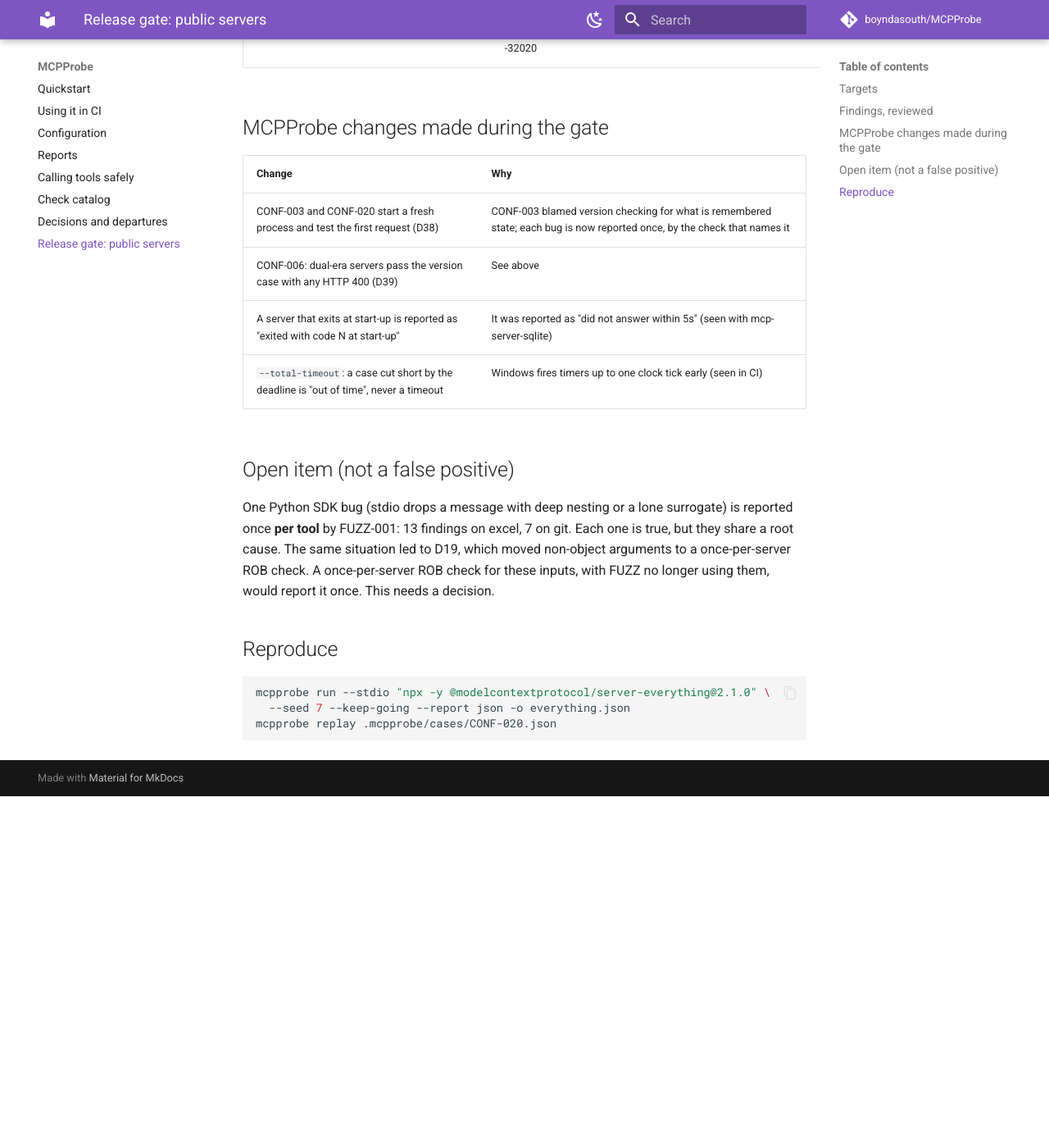
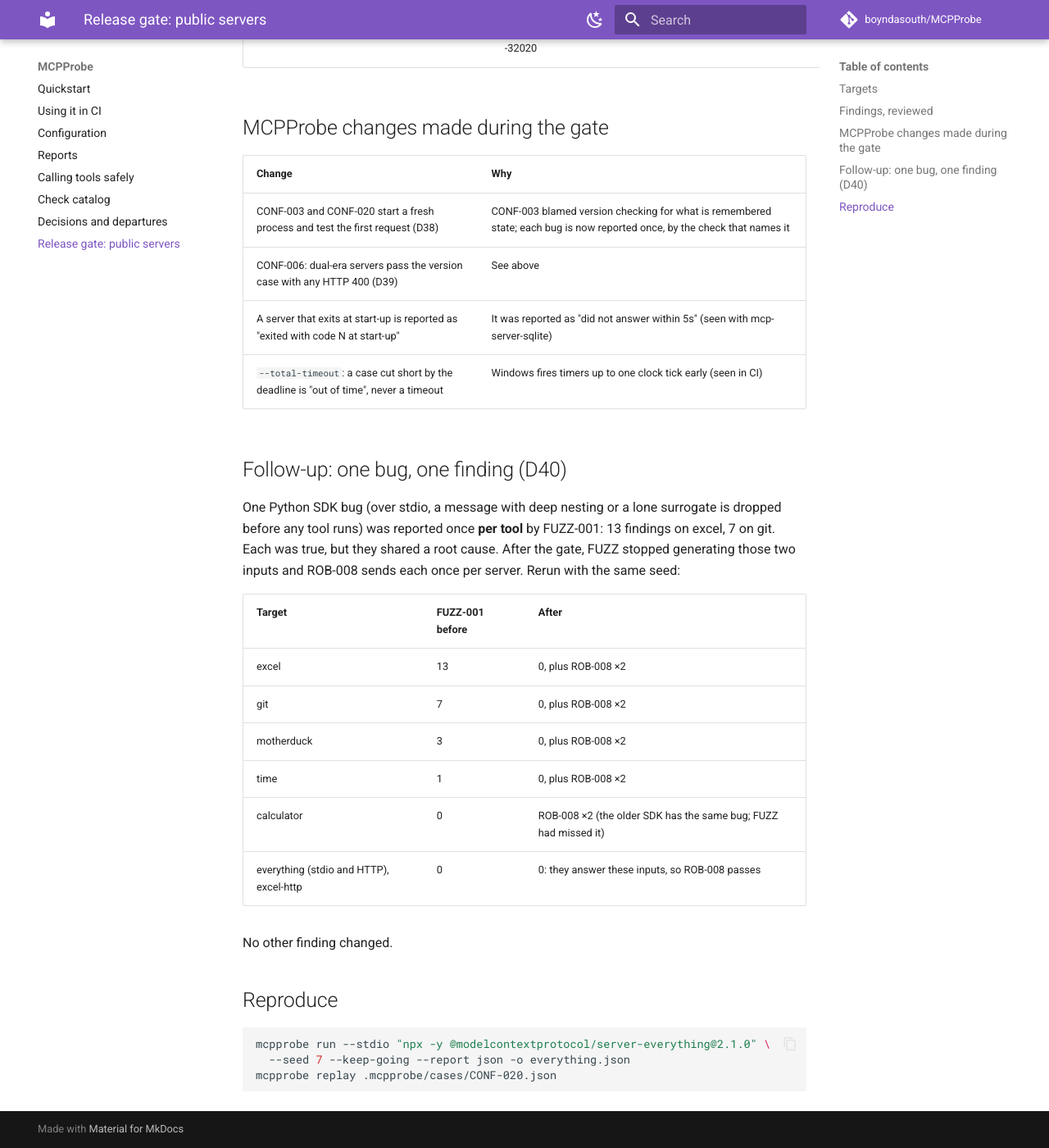
Before and after one commit to boyndasouth/MCPProbe, an MkDocs documentation site: the page built from docs/gate-m4.md, in a window 1280 px wide and 1400 px high, scrolled down 4660 px. Shown: the whole window at 82% size. Built offline with MkDocs 1.6.1 and Material for MkDocs 9.7.7, drawn with Linux system fonts in a browser that asks for light colours; comment, search, counter and statistics services are not loaded; before the commit the page ends 5631 px from its top, so only the background shows below that; some of the changed text lies outside the part shown.

```diff
--- a/docs/gate-m4.md
+++ b/docs/gate-m4.md
@@ -52,7 +52,7 @@ not from the summary line.
 | ROB-001 | warn | every stdio target (12) | Malformed JSON gets no reply at all | JSON-RPC 2.0 defines -32700 Parse error for invalid JSON | **True positive** (both SDKs, as found in M3) |
 | ROB-002 | warn | every stdio target (12) | Envelopes without `jsonrpc`, with a wrong version, etc. get no reply | JSON-RPC 2.0 defines -32600 Invalid Request | **True positive** (both SDKs, as in M3) |
 | ROB-003 | error | calculator, text-editor | Unknown method gets -32602 "Invalid request parameters"; the server's stderr shows it validated the method against its 28 known request types | JSON-RPC 2.0: -32601 is "Method not found"; every request must get a response | **True positive** in the older Python SDK; current Python SDK servers (time, git, fetch, excel) answer -32601 |
-| FUZZ-001 | error | time, git, motherduck, excel (stdio only) | A request containing a lone surrogate (`\ud800`) or 512-deep nesting is never answered; the server keeps answering other requests | Every request must get a response (JSON-RPC 2.0; basic#messages) | **True positive.** The Python SDK's stdio reader drops the whole message, even when the bad value is in an unknown argument; excel over HTTP answers the same inputs |
+| FUZZ-001 (now ROB-008, see below) | error | time, git, motherduck, excel (stdio only) | A request containing a lone surrogate (`\ud800`) or 512-deep nesting is never answered; the server keeps answering other requests | Every request must get a response (JSON-RPC 2.0; basic#messages) | **True positive.** The Python SDK's stdio reader drops the whole message, even when the bad value is in an unknown argument; excel over HTTP answers the same inputs |
 | FUZZ-003 | warn | excel-http, `list_workbooks` | `{"recursive": 0}` (integer for a boolean) is accepted | Invalid input should be rejected with -32602 or `isError` | **True positive** (Pydantic lax coercion) |
 | SEC-004 | warn | everything-http | Port also reachable on the machine's network address | "When running locally, servers **SHOULD** bind only to localhost" (streamable-http#security) | **True positive** (as in M3) |
 | CONF-008 | info | calculator, text-editor, excel, motherduck | Unknown tool gets a tool result with `isError: true` | The spec lists unknown tools as protocol errors | **True positive**, reported as a note only |
@@ -67,14 +67,24 @@ not from the summary line.
 | A server that exits at start-up is reported as "exited with code N at start-up" | It was reported as "did not answer within 5s" (seen with mcp-server-sqlite) |
 | `--total-timeout`: a case cut short by the deadline is "out of time", never a timeout | Windows fires timers up to one clock tick early (seen in CI) |
 
-## Open item (not a false positive)
+## Follow-up: one bug, one finding (D40)
 
-One Python SDK bug (stdio drops a message with deep nesting or a lone
-surrogate) is reported once **per tool** by FUZZ-001: 13 findings on excel,
-7 on git. Each one is true, but they share a root cause. The same situation
-led to D19, which moved non-object arguments to a once-per-server ROB check.
-A once-per-server ROB check for these inputs, with FUZZ no longer using them,
-would report it once. This needs a decision.
+One Python SDK bug (over stdio, a message with deep nesting or a lone
+surrogate is dropped before any tool runs) was reported once **per tool** by
+FUZZ-001: 13 findings on excel, 7 on git. Each was true, but they shared a
+root cause. After the gate, FUZZ stopped generating those two inputs and
+ROB-008 sends each once per server. Rerun with the same seed:
+
+| Target | FUZZ-001 before | After |
+|---|---|---|
+| excel | 13 | 0, plus ROB-008 ×2 |
+| git | 7 | 0, plus ROB-008 ×2 |
+| motherduck | 3 | 0, plus ROB-008 ×2 |
+| time | 1 | 0, plus ROB-008 ×2 |
+| calculator | 0 | ROB-008 ×2 (the older SDK has the same bug; FUZZ had missed it) |
+| everything (stdio and HTTP), excel-http | 0 | 0: they answer these inputs, so ROB-008 passes |
+
+No other finding changed.
 
 ## Reproduce
 
--- a/pyproject.toml
+++ b/pyproject.toml
@@ -3,7 +3,7 @@
 # mcpprobe-kit because PyPI rejects "mcpprobe" (too similar to "mcp-probe") and
 # "mcpprobe-cli" (too similar to "mcp-probe-cli").
 name = "mcpprobe-kit"
-version = "0.3.0"
+version = "1.0.0"
 description = "Conformance checker, schema fuzzer and tool-usability evaluator for MCP servers"
 readme = "README.md"
 license = "MIT"
@@ -13,7 +13,7 @@ authors = [{ name = "Shiwin" }]
 requires-python = ">=3.11"
 keywords = ["mcp", "model-context-protocol", "conformance", "fuzzing", "testing"]
 classifiers = [
-    "Development Status :: 2 - Pre-Alpha",
+    "Development Status :: 5 - Production/Stable",
     "Environment :: Console",
     "Intended Audience :: Developers",
     "Operating System :: OS Independent",
```
Also changed, not shown: CHANGELOG.md (+14 -2 lines), README.md (+7 -9 lines), docs/checks/ROB-008.md (added, +11 -0 lines), docs/checks/index.md (+1 -0 lines), docs/decisions.md (+1 -0 lines), 7 other files.
